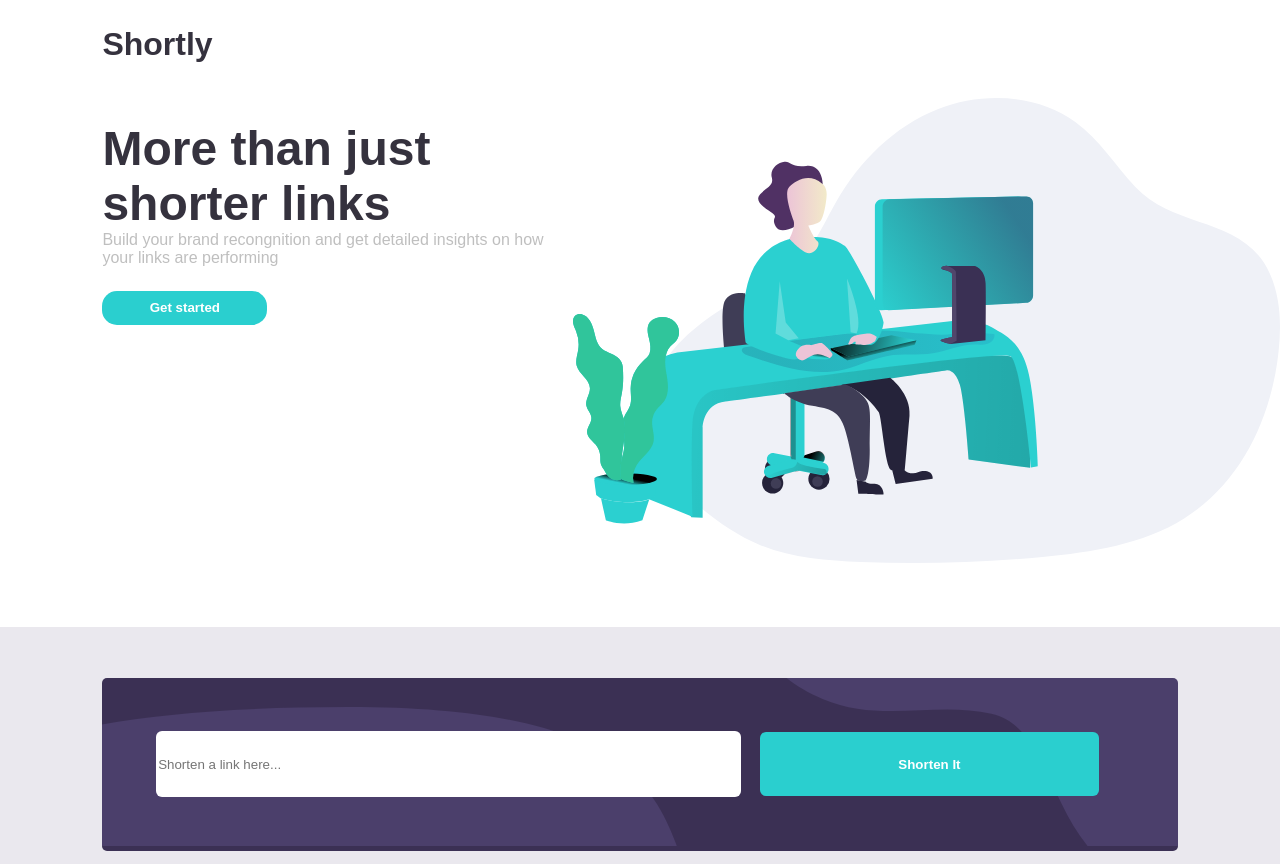
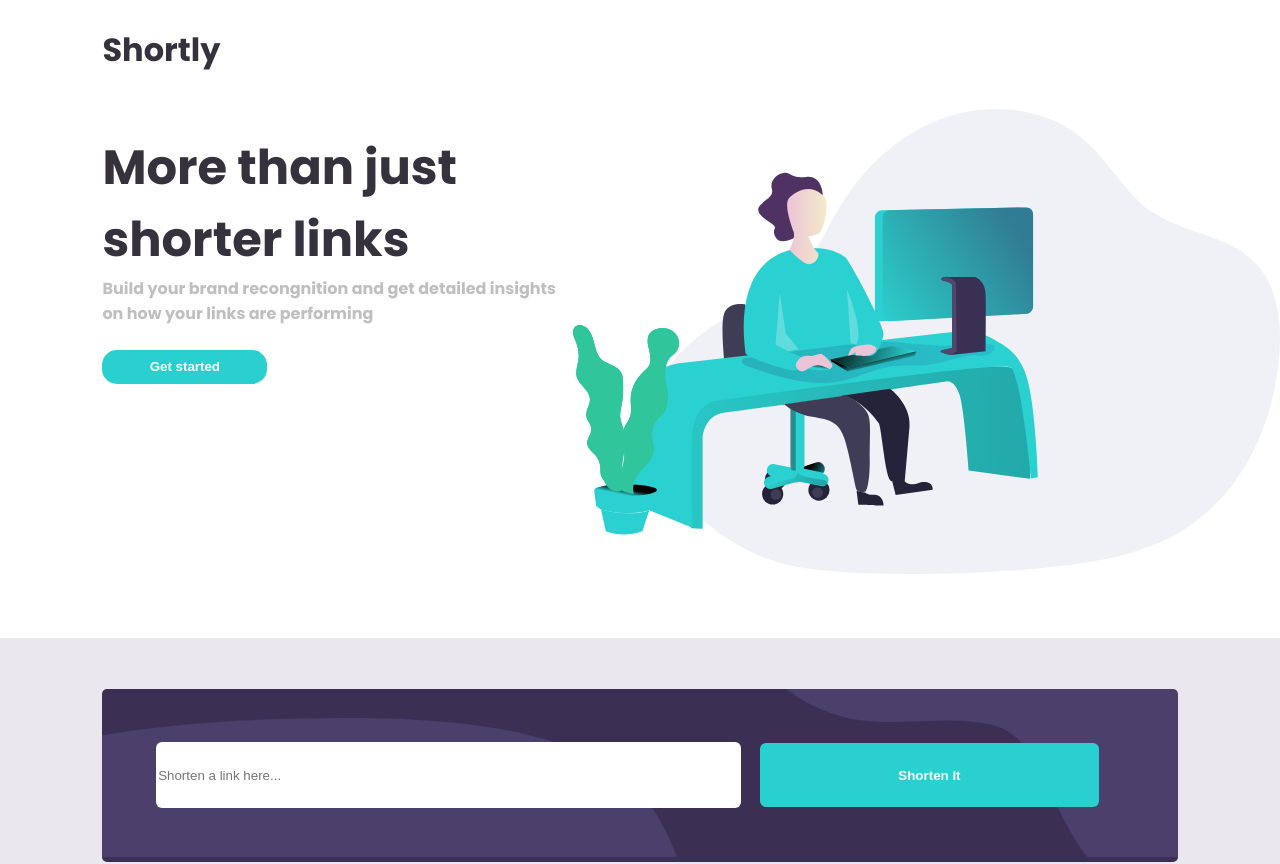
Before and after one commit to 3KINGZ/Shortly, a React (Create React App) app: page / in a window 1280 px wide. Shown: the top 864 px of the page. Built offline with nearby package versions, Linux system fonts and the light colour scheme.

Commit message:
changed font

```diff
--- a/public/index.html
+++ b/public/index.html
@@ -24,7 +24,11 @@
       work correctly both with client-side routing and a non-root public URL.
       Learn how to configure a non-root public URL by running `npm run build`.
     -->
-    <title>React App</title>
+    <link
+      href="https://fonts.googleapis.com/css2?family=Poppins:ital,wght@0,700;1,500&display=swap"
+      rel="stylesheet"
+    />
+    <title>Shortly</title>
   </head>
   <body>
     <noscript>You need to enable JavaScript to run this app.</noscript>
--- a/src/App.css
+++ b/src/App.css
@@ -7,7 +7,7 @@ html {
 }
 
 body {
-  font-family: Arial, Helvetica, sans-serif;
+  font-family: "Poppins", sans-serif;
 }
 
 a {
```
